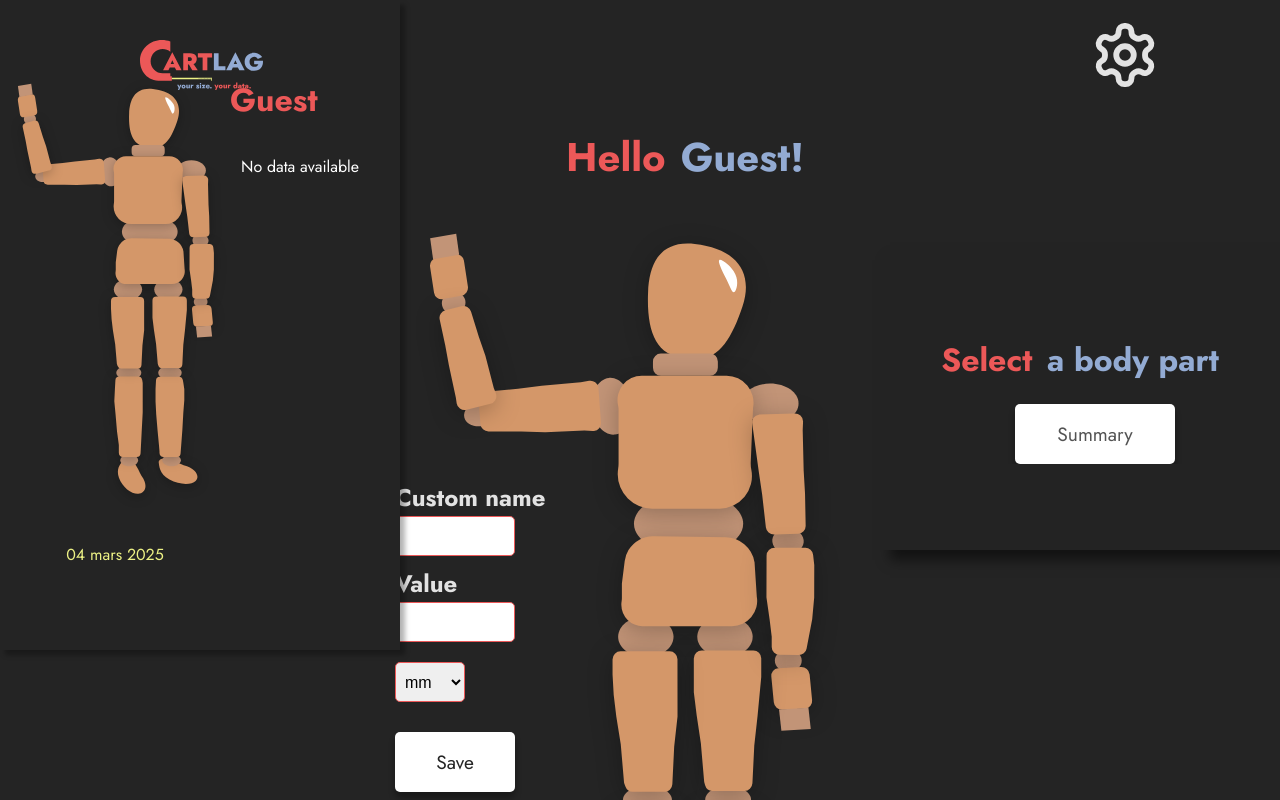
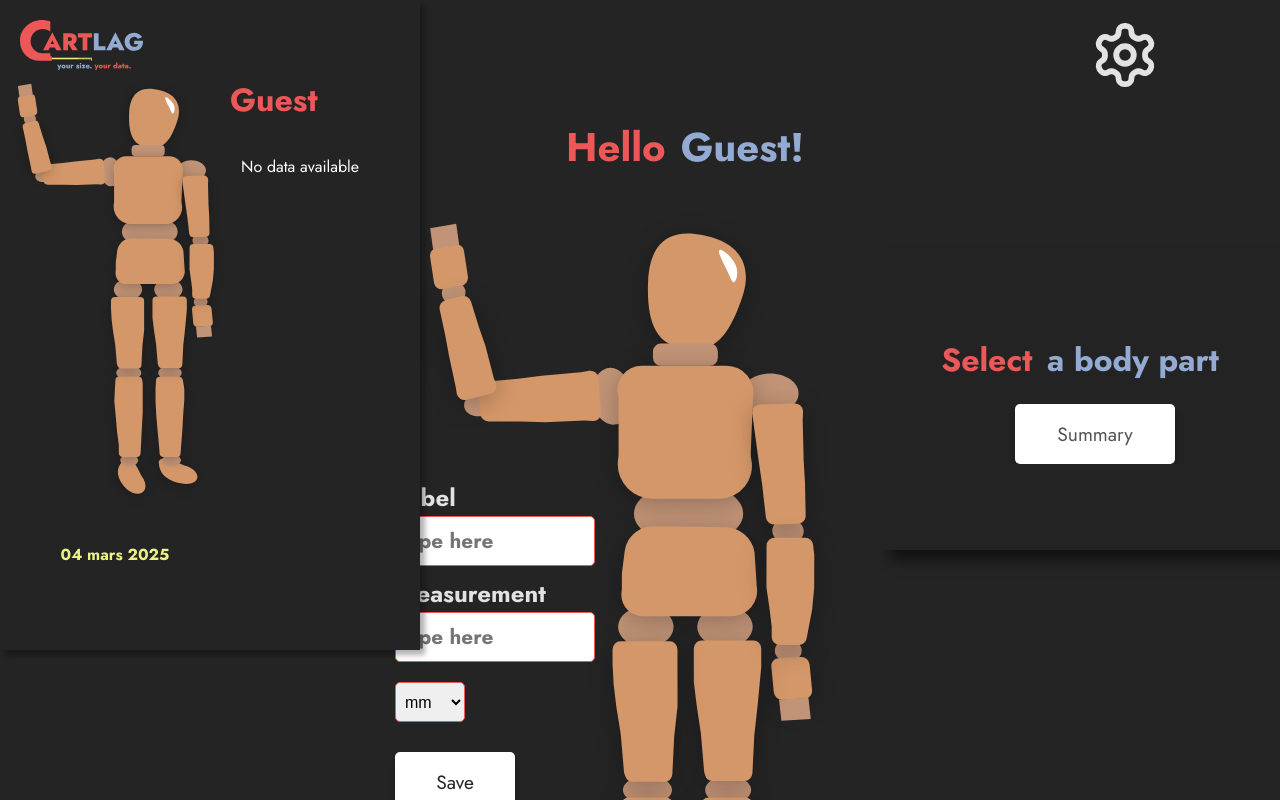
Before and after one commit to julsandstrom/Cartlag, a React (Vite) app in the folder mas-bags/: page / in a window 1280 px wide. Both pictures are taken after a click on the button "Summary". Shown: the top 800 px of the page. Built offline with nearby package versions, Linux system fonts and the light colour scheme.

Commit message:
input validation

```diff
--- a/mas-bags/src/App.css
+++ b/mas-bags/src/App.css
@@ -73,7 +73,7 @@ button:hover {
     padding: 0;
   }
   .logo {
-    height: 100px;
+    height: 90px;
   }
   .logotype {
     margin-left: 120px;
@@ -382,7 +382,8 @@ button:hover {
     min-height: 44px; */
 
     color: #ffffff;
-
+    display: grid;
+    grid-template-columns: 100px 100px;
     font-size: 1rem;
 
     border-radius: 5px;
@@ -443,7 +444,7 @@ button:hover {
   .value-input {
     width: 120px;
     height: 40px;
-    font-size: 1rem;
+    font-size: 1.5rem;
     align-items: center;
     align-self: center;
     padding-bottom: 0px;
@@ -641,16 +642,20 @@ button:hover {
   }
 
   .new-name-input {
-    width: 120px;
-    height: 40px;
-    font-size: 0.8rem;
+    width: 200px;
+    height: 50px;
+    font-size: 1.3rem;
     padding-left: 5px;
     font-weight: bold;
   }
+  .error-text {
+    color: red;
+    font-size: 1rem;
+  }
   .new-value-input {
-    width: 120px;
-    height: 40px;
-    font-size: 0.8rem;
+    width: 200px;
+    height: 50px;
+    font-size: 1.3rem;
     padding-left: 5px;
     font-weight: bold;
   }
@@ -966,6 +971,7 @@ button:hover {
     align-items: start;
     align-self: start;
     line-height: 1;
+    font-weight: bold;
     color: #edf285;
     margin: 0;
     padding: 0;
@@ -1156,7 +1162,7 @@ button:hover {
     position: fixed;
     top: 0;
     left: 0;
-    width: 400px;
+    width: 420px;
 
     background: #242424;
     display: grid;
@@ -1192,6 +1198,9 @@ button:hover {
   .logotype-card {
     padding: 20px;
     height: 90px;
+    grid-area: 1/1;
+    align-self: start;
+    justify-self: start;
   }
   .logo-doll-wrap {
     margin: 0;
@@ -1204,7 +1213,7 @@ button:hover {
 
     position: relative;
     width: fit-content;
-    align-self: start; /* Moves it to the top */
+    align-self: start;
     justify-self: start;
     margin-left: 0;
     padding-left: 0;
@@ -1234,6 +1243,10 @@ button:hover {
   label,
   input {
     font-family: "Jost", sans-serif;
+  }
+  .error-text {
+    color: red;
+    font-size: 0.8rem;
   }
   .project-by-container {
     margin-top: 20px;
@@ -1258,10 +1271,11 @@ button:hover {
     padding: 0;
   }
   .logo {
-    height: 100px;
+    height: 70px;
   }
   .logotype {
-    margin-left: 20px;
+    margin-left: 120px;
+    margin-top: 20px;
   }
   .settings-button {
     display: flex;
@@ -1562,7 +1576,8 @@ button:hover {
     align-items: center;
     margin-bottom: 20px;
     min-height: 44px; */
-
+    display: grid;
+    grid-template-columns: 100px 100px;
     color: #ffffff;
 
     font-size: 1rem;
@@ -1627,7 +1642,7 @@ button:hover {
   .value-input {
     width: 120px;
     height: 40px;
-    font-size: 1rem;
+    font-size: 1.3rem;
     align-items: center;
     align-self: center;
     padding-bottom: 0px;
@@ -1827,14 +1842,14 @@ button:hover {
   .new-name-input {
     width: 120px;
     height: 40px;
-    font-size: 0.8rem;
+    font-size: 1rem;
     padding-left: 5px;
     font-weight: bold;
   }
   .new-value-input {
     width: 120px;
     height: 40px;
-    font-size: 0.8rem;
+    font-size: 1rem;
     padding-left: 5px;
     font-weight: bold;
   }
@@ -2148,6 +2163,7 @@ button:hover {
     align-items: start;
     align-self: start;
     line-height: 1;
+    font-weight: bold;
     color: #edf285;
     margin: 0;
     padding: 0;
@@ -2338,7 +2354,7 @@ button:hover {
     position: fixed;
     top: 0;
     left: 0;
-    width: 400px;
+    width: 420px;
 
     background: #242424;
     display: grid;
@@ -2417,7 +2433,10 @@ button:hover {
   input {
     font-family: "Jost", sans-serif;
   }
-
+  .error-text {
+    color: red;
+    font-size: 0.6rem;
+  }
   .page-layout {
     overflow: hidden;
     display: grid;
@@ -2716,9 +2735,10 @@ button:hover {
     min-height: 44px; */
 
     color: #ffffff;
-
-    font-size: 1rem;
-    text-align: center;
+    display: grid;
+    grid-template-columns: 100px 100px;
+    font-size: 1rem;
+
     border-radius: 5px;
     background-color: none;
     padding: 0;
@@ -2764,9 +2784,6 @@ button:hover {
     margin-right: 10px;
   }
   .selection-input-unit {
-    /* display: flex;
-    justify-content: flex-start;
-    align-items: center; */
     width: 100%;
     margin: 0;
     padding: 0;
@@ -2777,7 +2794,7 @@ button:hover {
   }
 
   .value-input {
-    width: 90px;
+    width: 70px;
     height: 30px;
     font-size: 1rem;
     align-items: center;
@@ -2979,14 +2996,14 @@ button:hover {
   .new-name-input {
     width: 100px;
     height: 25px;
-    font-size: 0.8rem;
+    font-size: 0.6rem;
     padding-left: 5px;
     font-weight: bold;
   }
   .new-value-input {
     width: 100px;
     height: 25px;
-    font-size: 0.8rem;
+    font-size: 0.6rem;
     padding-left: 5px;
     font-weight: bold;
   }
@@ -3300,6 +3317,7 @@ button:hover {
     line-height: 1;
     color: #edf285;
     margin: 0;
+    font-weight: bold;
     padding: 0;
   }
   .color-input:hover {
@@ -3504,7 +3522,7 @@ button:hover {
     position: fixed;
     top: 0;
     left: 0;
-    width: 400px;
+    width: 420px;
 
     background: #242424;
     display: grid;
--- a/mas-bags/src/App.jsx
+++ b/mas-bags/src/App.jsx
@@ -50,6 +50,8 @@ function App() {
   const [showSettings, setShowSettings] = useState(false);
   const [showSummary, setShowSummary] = useState(false);
   const [formPosition, setFormPosition] = useState({ top: 0, left: 0 });
+  const [placeholderMessage, setPlaceHolderMessage] = useState(false);
+  const [inputMessage, setInputMessage] = useState(false);
   const handlePrimaryColorChange = (newColor) => {
     setSelectedColor(newColor);
     setSecondaryColor(chroma(newColor).brighten(0.8).hex());
@@ -111,8 +113,12 @@ function App() {
     if (e && e.preventDefault) e.preventDefault();
 
     if (!part) return;
-    // if (inputValue.length <= 0) return;
-    if (inputValue.length > 5) return;
+    if (inputValue.length <= 0) {
+      setInputMessage(true);
+      setTimeout(() => setInputMessage(false), 3000);
+      return;
+    }
+    if (inputValue.length > 3) return;
     setHighlightedPart(null);
 
     if (selectedPart) {
@@ -133,7 +139,11 @@ function App() {
 
   const handleNewCategorySave = (e) => {
     e.preventDefault();
-    if (newInputValue.length <= 0) return;
+    if (newInputValue.length <= 0) {
+      setPlaceHolderMessage(true);
+      setTimeout(() => setPlaceHolderMessage(false), 3000);
+      return;
+    }
     setHighlightedPart(null);
     setSelectedPart(null);
 
@@ -141,7 +151,7 @@ function App() {
       ...bodyParts,
       [newCategory]: { value: newInputValue, unit: selectedUnit },
     };
-
+    setPlaceHolderMessage(false);
     setBodyParts(updatedParts);
     setInputValue("");
     setNewInputValue("");
@@ -323,6 +333,7 @@ function App() {
                   onHandleSave={handleSave}
                   handleDelete={handleDelete}
                   onSelectedUnit={selectedUnit}
+                  inputMessage={inputMessage}
                 />
               </>
             )}
@@ -336,7 +347,8 @@ function App() {
             onSelectedUnit={selectedUnit}
             onSetSelectedUnit={setSelectedUnit}
             formPosition={formPosition}
-          />
+            placeholderMessage={placeholderMessage}
+          />{" "}
         </>
         <div ref={dollRef} className="cartlag-wrapper">
           <DisplayData
--- a/mas-bags/src/components/NewCategoryForm.jsx
+++ b/mas-bags/src/components/NewCategoryForm.jsx
@@ -7,6 +7,7 @@ const NewCategoryForm = ({
   onSelectedUnit,
   onSetSelectedUnit,
   formPosition,
+  placeholderMessage,
 }) => {
   return (
     <>
@@ -20,21 +21,29 @@ const NewCategoryForm = ({
       >
         <form onSubmit={onhandleNewCategorySave} className="new-category-form">
           <label className="new-category-name">
-            Custom name
+            Label{" "}
+            {placeholderMessage && <p className="error-text">empty field!</p>}
             <input
               type="text"
+              placeholder="type here"
               value={newCategory}
-              onChange={(e) => setNewCategory(e.target.value)}
+              onChange={(e) => {
+                const inputValue = e.target.value;
+                if (/^[A-Za-z\s]*$/.test(inputValue)) {
+                  setNewCategory(inputValue);
+                }
+              }}
               className="new-name-input "
             />
           </label>
 
           <label className="new-category-value">
-            Value
+            Measurement{" "}
+            {placeholderMessage && <p className="error-text">empty field!</p>}
             <input
               type="number"
               step={0.1}
-              placeholder=""
+              placeholder="type here"
               className="new-value-input"
               value={newInputValue}
               onChange={(e) => setNewInputValue(e.target.value)}
--- a/mas-bags/src/components/SelectedInput.jsx
+++ b/mas-bags/src/components/SelectedInput.jsx
@@ -5,6 +5,7 @@ const SelectedInput = ({
   onHandleSave,
   handleDelete,
   onSelectedUnit,
+  inputMessage,
 }) => {
   return (
     <div className="selection-output-container">
@@ -13,11 +14,12 @@ const SelectedInput = ({
         {/*  */}
         <input
           type="number"
-          placeholder=""
+          placeholder={inputMessage ? "empty" : "value"}
           value={onInputValue}
           onChange={(e) => onSetInputValue(e.target.value)}
           className="value-input"
         />
+
         <div value="cm" className="unit-value">
           {" "}
           {onSelectedUnit}
--- a/mas-bags/src/components/SummaryModal.jsx
+++ b/mas-bags/src/components/SummaryModal.jsx
@@ -21,12 +21,8 @@ const SummaryModal = ({
   return (
     <>
       <div className="modal-overlay-summary" onClick={closeModal}>
-        <div className="logotype logotype-summary">
-          <img
-            src={logotype}
-            alt="Cartlag Logo"
-            className="logo logotype-card"
-          />
+        <div className="logotype-summary">
+          <img src={logotype} alt="Cartlag Logo" className="logotype-card" />
         </div>{" "}
         <h1 className="summary-name">{nameValue}</h1>
         <CartlagDoll
```
